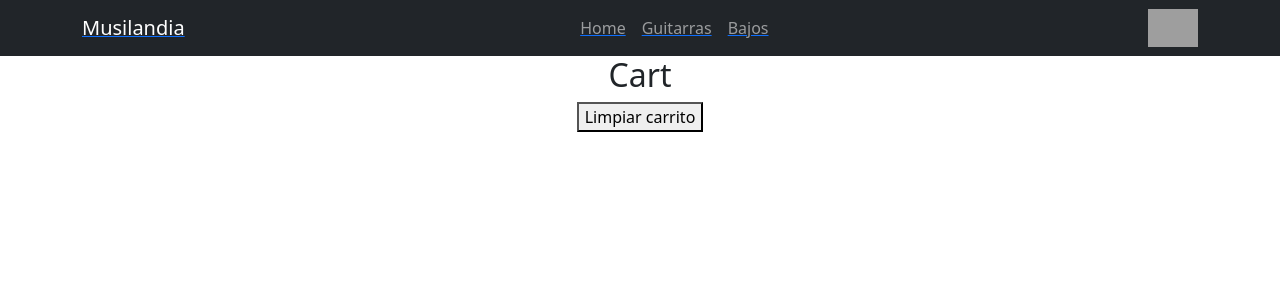
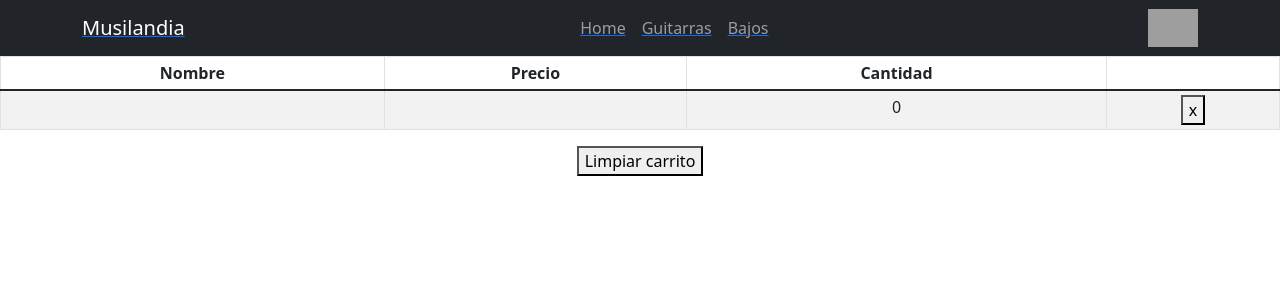
Before and after one commit to Mariana-gith/ecommerceReactjs, a React (Create React App) app: page /cart in a window 1280 px wide. Shown: the top 300 px of the page. Built offline with nearby package versions, Linux system fonts and the light colour scheme; grey boxes are pictures that could not be loaded.

Commit message:
agrego tabla en cart para visualisar los elementos

```diff
--- a/src/componentes/ItemDetailContainer/ItemDetail.jsx
+++ b/src/componentes/ItemDetailContainer/ItemDetail.jsx
@@ -1,5 +1,7 @@
+
 import { useCartContext } from "../../context/CartContext"
 import Contador from "../ItemCount/Contador"
+
 
 
 
@@ -7,10 +9,11 @@ const ItemDetail =({producto}) =>{
 
     const{addToCart}=useCartContext()
 
-    const onAdd = (count)=> {
-        alert( `Compraste ${count} productos`)
-        console.log(count)
-        addToCart(producto)
+    const onAdd = ( count)=> {
+
+        console.log(`Compraste ${count} productos`)
+        console.log(producto)
+        addToCart( producto, count)
     }
 
     return(
--- a/src/componentes/ItemDetailContainer/ItemDetailContainer.jsx
+++ b/src/componentes/ItemDetailContainer/ItemDetailContainer.jsx
@@ -1,5 +1,6 @@
 import { useState } from "react"
 import { useEffect } from "react"
+import Spinner  from "react-bootstrap/Spinner"
 import { useParams } from "react-router"
 import { mostrar} from "../../utils/Promesas"
 import ItemDetail from "./ItemDetail"
@@ -14,21 +15,24 @@ const ItemDetailContainer = () =>{
 
   useEffect (()=>{
     mostrar(id)
-      .then(resp=> {
+    .then(resp=> {
           setProducto(resp)
           setCargando(false)
-
-        console.log('log producto', resp)
+          console.log('log producto', resp)
 
       })
-  }, [id])
+  }, [id],2000)
   return (
       <>
-          {cargando ?
+          {cargando &&
+           <div>
+              <Spinner animation="border" role="status" variant="info">
+                <span className="visually-hidden">Loading...</span>
+              </Spinner>
               <p>Cargando tu pedido...</p>
-              :
-              < ItemDetail producto={producto}/>
+            </div>
           }
+           {!cargando &&   < ItemDetail producto={producto}/>}
 
         </>
     )
--- a/src/componentes/ItemListConteiner/ItemListContainer.jsx
+++ b/src/componentes/ItemListConteiner/ItemListContainer.jsx
@@ -1,4 +1,5 @@
 import { useEffect, useState } from "react"
+import  Spinner  from "react-bootstrap/Spinner"
 import { useParams } from "react-router"
 import { mostrar } from "../../utils/Promesas"
 import Items from "../Items/Items"
@@ -10,6 +11,7 @@ import Items from "../Items/Items"
 
 function ItemListContainer () {
     const [productos,setProducto] = useState([])
+    const [load,setLoad]= useState(true)
 
     const {categoria} = useParams()
 
@@ -18,20 +20,35 @@ function ItemListContainer () {
       mostrar()
       .then(resp =>{
         setProducto(resp)
+        setLoad(false)
       })
     } else{
       mostrar()
       .then(resp =>{
         setProducto(resp.filter( cat=> categoria === cat.categoria))
-      })
-    }
-  }, [categoria])
+        setLoad(false)
+    })
+      }
+  }, [categoria],2000)
 
 
 
   return(
       <>
-      <Items productos = {productos}/>
+
+      {load&&
+        <div>
+          <Spinner animation="border" role="status" variant="info">
+            <span className="visually-hidden">Loading...</span>
+          </Spinner>
+          <p>Cargando productos...</p>
+        </div>
+      }
+
+      {!load&&
+        <Items productos = {productos}/>
+      }
+
       </>
   )
 }
--- a/src/componentes/cart/Cart.jsx
+++ b/src/componentes/cart/Cart.jsx
@@ -1,12 +1,39 @@
 import { useCartContext } from "../../context/CartContext"
+import Table from "react-bootstrap/Table"
+
+
+
 
 
 const Cart = () =>{
-    const {remCArt}= useCartContext()
+
+    const {cart,remCArt,borrarItem}= useCartContext()
+
     return(
         <div>
-            <h2>Cart</h2>
-            <button onClick= {remCArt}>Limpiar carrito</button>
+           {cart.map (p=>
+             <div className="d-flex" >
+                <Table striped bordered hover size="sm">
+                  <thead>
+                    <tr>
+                      <th>Nombre</th>
+                      <th>Precio</th>
+                      <th>Cantidad</th>
+                      <th></th>
+                    </tr>
+                  </thead>
+                  <tbody>
+                    <tr>
+                      <td>{p.producto.nombre}</td>
+                      <td>{p.producto.price}</td>
+                      <td>{p.count}</td>
+                      <td><button onClick= {()=> borrarItem()} >x</button></td>
+                    </tr>
+                  </tbody>
+                </Table>
+             </div>)
+           }
+          <button onClick= {() =>remCArt()}>Limpiar carrito</button>
         </div>
     )
 }
--- a/src/context/CartContext.jsx
+++ b/src/context/CartContext.jsx
@@ -7,22 +7,42 @@ export const useCartContext = () => useContext(CartContext)
 
 export const CartContextProvider = ({children}) =>{
 
-   const [cart, setCart]= useState([{}])
+   const [cart, setCart]= useState([{producto: {}, count:0}])
 
-   function addToCart(prod){
-       setCart([...cart,prod])
+   function addToCart( producto, count){
+
+    const index = cart.findIndex(p=>p.producto.id === producto.id)
+    console.log('produc', producto)
+    console.log('cart', cart)
+    if(index !== -1){ //encontre un producto en el carrito con el mismo id que quiero agregar
+        console.log('encontr un prod', index)
+        const newCart= [...cart] // hago una copia para poder modificarla
+        newCart[index].count +=count // al producto que encontre le sumo la cantidad que voy a agregar
+        setCart(newCart) // seteo mi estado con la copia modificada
+    }else{
+        setCart([...cart,{producto, count}])
+    }
    }
+
 
    function remCArt(){
        setCart([])
    }
+
+   const borrarItem = (producto) =>{
+       const borrarUno = cart.filter((i)=>i.producto.id !== producto.producto.id);
+       setCart([...borrarUno]);
+   }
+
+
 
    console.log(cart)
     return(
         <CartContext.Provider value={{
             cart,
             addToCart,
-            remCArt
+            remCArt ,
+            borrarItem
         }}>
             {children}
         </CartContext.Provider>
```
